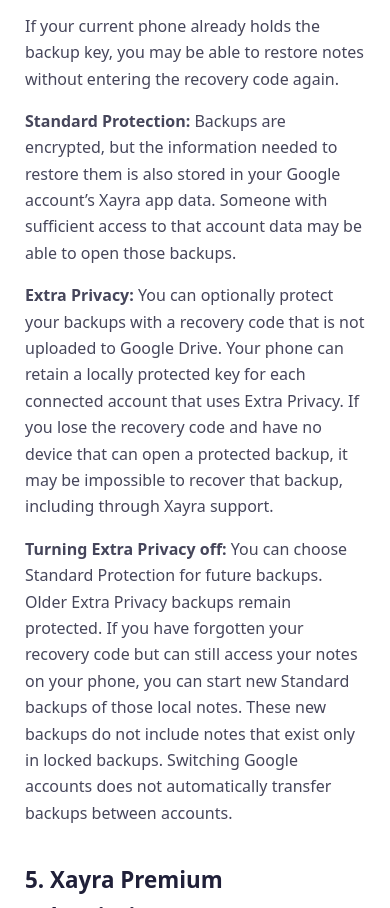
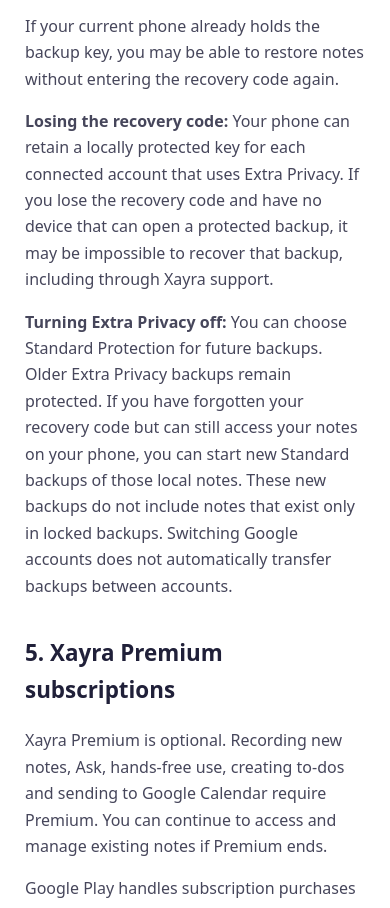
Before and after one commit to gauravvermaml/xayra-website, a plain HTML site: page privacy/index.html in a window 390 px wide. Shown: the part 2885-3793 px from the top of the page. Drawn offline with Linux system fonts and the light colour scheme.

Commit message:
Privacy policy §4: remove duplicated Standard/Extra Privacy wording
The old Standard Protection paragraph and the first Extra Privacy sentence
repeat the approved opening paragraphs. Kept: the Standard Protection
Google-account trade-off, the Extra Privacy recovery-code protection,
restoring without the code when the phone holds the key, the consequences of
losing the code, and the instructions for turning Extra Privacy off.

"Last updated" is unchanged until publication.

Co-Authored-By: Claude Sonnet 5.5 <noreply@anthropic.com>

```diff
--- a/privacy/index.html
+++ b/privacy/index.html
@@ -36,7 +36,7 @@
 <p>With Standard Protection, the backup key is also accessible through your Google account. Someone with sufficient access to your Google account’s Xayra data may therefore be able to open your backup.</p>
 <p>Extra Privacy adds another layer of protection. Your backup key is protected by a personal recovery code that is not uploaded to Google Drive. If you lose your phone, you can use this code to recover your backups on a new device.</p>
 <p>If your current phone already holds the backup key, you may be able to restore notes without entering the recovery code again.</p>
-<p><strong>Standard Protection:</strong> Backups are encrypted, but the information needed to restore them is also stored in your Google account’s Xayra app data. Someone with sufficient access to that account data may be able to open those backups.</p><p><strong>Extra Privacy:</strong> You can optionally protect your backups with a recovery code that is not uploaded to Google Drive. Your phone can retain a locally protected key for each connected account that uses Extra Privacy. If you lose the recovery code and have no device that can open a protected backup, it may be impossible to recover that backup, including through Xayra support.</p><p><strong>Turning Extra Privacy off:</strong> You can choose Standard Protection for future backups. Older Extra Privacy backups remain protected. If you have forgotten your recovery code but can still access your notes on your phone, you can start new Standard backups of those local notes. These new backups do not include notes that exist only in locked backups. Switching Google accounts does not automatically transfer backups between accounts.</p>
+<p><strong>Losing the recovery code:</strong> Your phone can retain a locally protected key for each connected account that uses Extra Privacy. If you lose the recovery code and have no device that can open a protected backup, it may be impossible to recover that backup, including through Xayra support.</p><p><strong>Turning Extra Privacy off:</strong> You can choose Standard Protection for future backups. Older Extra Privacy backups remain protected. If you have forgotten your recovery code but can still access your notes on your phone, you can start new Standard backups of those local notes. These new backups do not include notes that exist only in locked backups. Switching Google accounts does not automatically transfer backups between accounts.</p>
 <h2>5. Xayra Premium subscriptions</h2>
 <p>Xayra Premium is optional. Recording new notes, Ask, hands-free use, creating to-dos and sending to Google Calendar require Premium. You can continue to access and manage existing notes if Premium ends.</p><p>Google Play handles subscription purchases and payment details. Xayra does not receive your card or bank details. Xayra uses RevenueCat to validate subscriptions and provide Premium access. RevenueCat receives an anonymous app customer identifier and subscription-related information such as the purchased plan, price, currency, purchase dates, trial status and renewal status, as well as limited technical information needed to operate the service. Xayra does not send RevenueCat your notes, recordings, transcripts, questions, to-dos or backups.</p><p>Xayra disables RevenueCat’s automatic device-identifier collection and diagnostics in its SDK configuration and does not set customer attributes. Subscription information may be used to understand overall purchase and subscription counts; Xayra does not run usage analytics or advertising.</p><p>Subscription plans, trial eligibility and renewal prices are shown before purchase through Google Play. You can cancel or manage a subscription in Google Play. Canceling stops future renewals, but access generally continues until the end of the current entitlement period. Restoring purchases in Xayra checks your existing entitlement; it does not restart a canceled subscription or create a new payment.</p>
 <p><strong>Subscription identifier backup.</strong> When you have a subscription, RevenueCat may store Xayra’s random anonymous subscription identifier in Google’s Block Store on your phone. This helps reconnect your subscription after reinstalling Xayra or moving to another Android phone. It contains no notes, recordings, email address or Google account identifier. If device backup is enabled, Google may also include this identifier in your Google account’s device backup. The identifier may remain after uninstalling Xayra.</p><h2>6. Your choices and deletion</h2>
```
